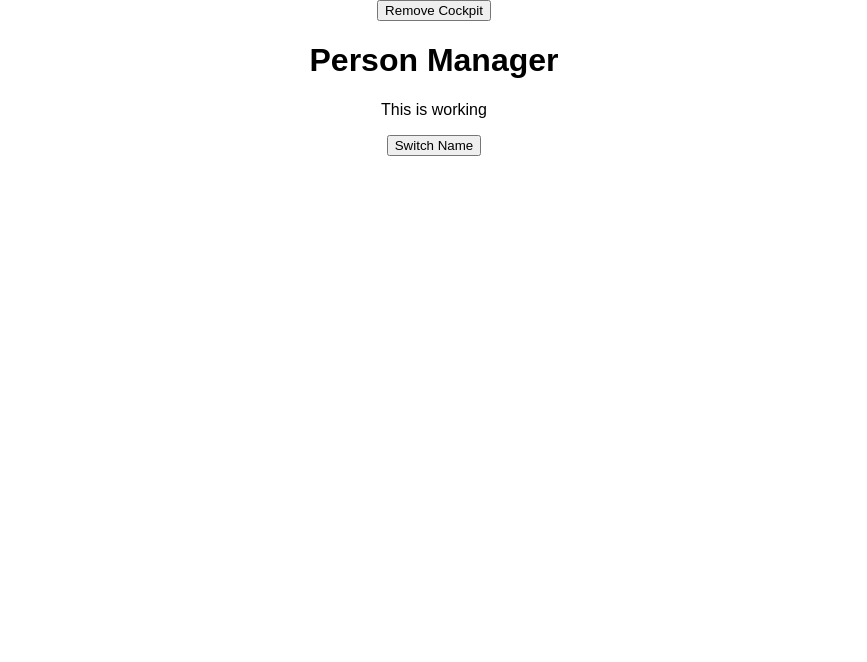
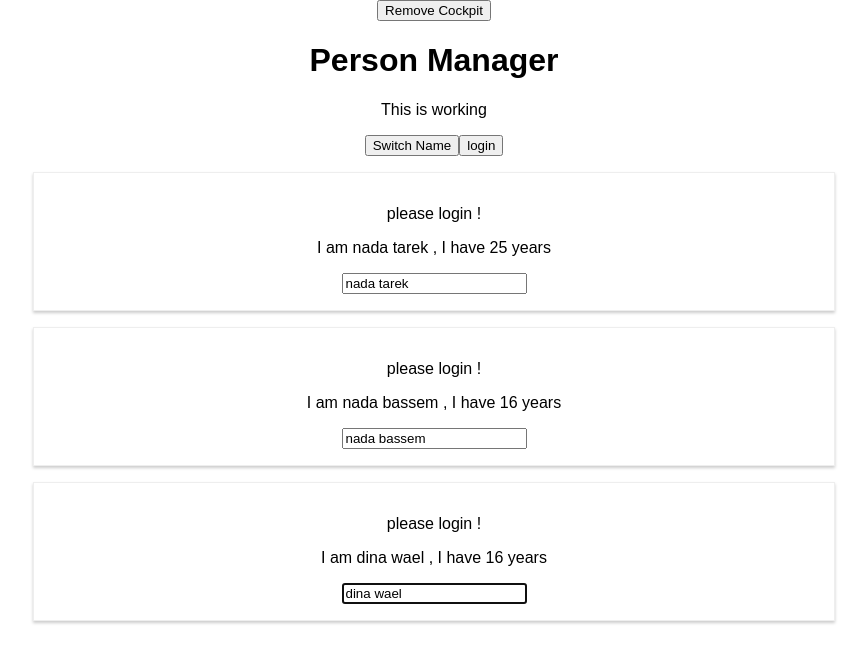
Before and after one commit to nadagalal/React, a React app: page / in a window 1280 px wide. Shown: the top 662 px of the page, without its empty margins (206-1073 px from the left). Built offline with nearby package versions, Linux system fonts and the light colour scheme.

Commit message:
[111] prop chain

```diff
--- a/src/components/Cockpit/Cockpit.js
+++ b/src/components/Cockpit/Cockpit.js
@@ -1,9 +1,11 @@
-import React ,{useEffect} from 'react';
+import React ,{useEffect,useRef} from 'react';
 import classes from './Cockpit.css'
 const cockpit = (props) => {
+    const toggleButtonRef = useRef(null);
     useEffect(()=> {
         console.log("[cockpit] useEffect")
-        setTimeout(()=> { alert('save to cloud')},1000);
+        // setTimeout(()=> { alert('save to cloud')},1000);
+        toggleButtonRef.current.click()
         return(() =>{
             console.log("[cockpit] - cleanup")
         })
@@ -29,9 +31,10 @@ const cockpit = (props) => {
         <div>
             <h1> {props.title} </h1>
             <p className = {assignedClasses.join(' ')} > This is working </p>
-            <button className = {btnClass} onClick =
+            <button ref={toggleButtonRef} className = {btnClass} onClick =
             {props.clicked}
             > Switch Name </button>
+            <button onClick={props.login}>login</button>
         </div>
     );
 };
--- a/src/components/persons/Person/Person.js
+++ b/src/components/persons/Person/Person.js
@@ -18,6 +18,7 @@ class Person extends Component {
     return(
         //<div className='Person' style={style}>
         <Aux>
+        {this.props.isAuth ? <p> Authenticated</p> : <p> please login !</p>}
         <p key="i1" onClick = {this.props.click} > I am {this.props.name} , I have {this.props.age} years </p>
         <p key="i2" > {this.props.children} </p>
         <input key="i3"
--- a/src/components/persons/Persons.js
+++ b/src/components/persons/Persons.js
@@ -9,7 +9,8 @@ class Persons extends Component {
         //7yb2a ghlt
         if(nextProps.persons !== this.props.persons
             || nextProps.changed !== this.props.changed
-            || nextProps.clicked !== this.props.clicked){
+            || nextProps.clicked !== this.props.clicked
+            || nextProps.isAuthenticated !== this.props.isAuthenticated){
             return true
         }else{
             return false
@@ -27,7 +28,8 @@ class Persons extends Component {
             name={person.name}
             age= {person.age}
             key = {person.id}
-            change = {(event) => this.props.changed(event,person.id)}/>
+            change = {(event) => this.props.changed(event,person.id)}
+            isAuth = {this.props.isAuthenticated}/>
          });
     }
 
--- a/src/containers/App.js
+++ b/src/containers/App.js
@@ -19,7 +19,8 @@ class App extends Component {
        otherState : "other value",
        showPersons : false ,
        showCockpit : true ,
-       counter : 0
+       counter : 0 ,
+       authenticated : false
     }
 static getDerivedStateFromProps(props,state){
     console.log("in derived",props);
@@ -49,6 +50,9 @@ nameChangeHandler = (event,id) =>{
         }
     });
 }
+loginHandler = () =>{
+    this.setState({authenticated :true})
+}
  togglePersonsHandler = () =>{
 const doesShow = this.state.showPersons;
 this.setState ({showPersons :  !doesShow})
@@ -72,7 +76,8 @@ render(){
             <Persons
             persons = {this.state.persons}
             clicked = {this.deletePersonHandler}
-            changed = {this.nameChangeHandler}>
+            changed = {this.nameChangeHandler}
+            isAuthenticated = {this.state.authenticated}>
             </Persons>
         );
 
@@ -89,7 +94,8 @@ render(){
         title = {this.props.title}
         showPersons = {this.state.showPersons}
         personsLength= {this.state.persons.length}
-        clicked = {this.togglePersonsHandler}></Cockpit> : null}
+        clicked = {this.togglePersonsHandler}
+        login = {this.loginHandler}></Cockpit> : null}
         {persons}
         </Aux>
 
```
